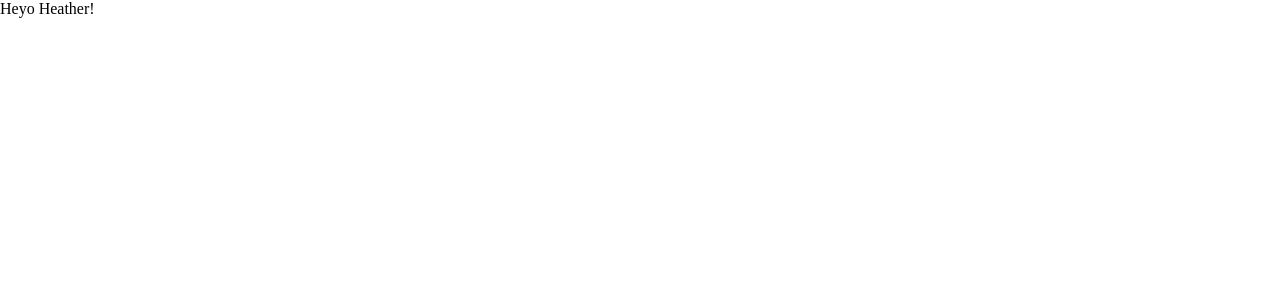
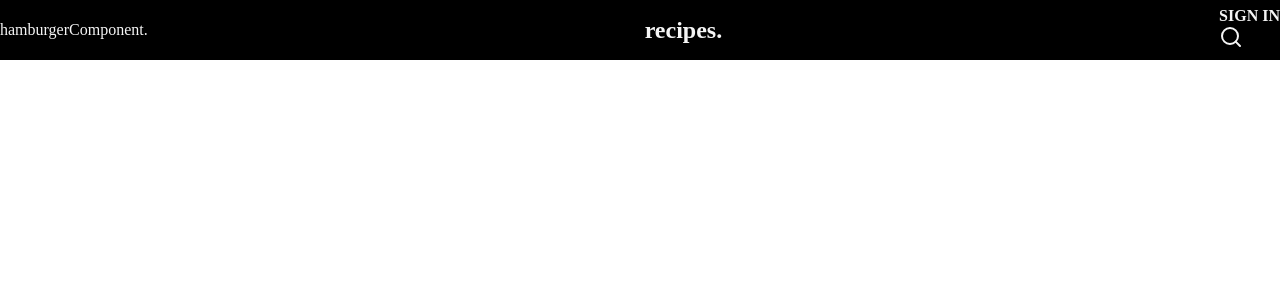
Before and after one commit to gnardinosaur/heatherFrontEnd, a React app: page / in a window 1280 px wide. Shown: the top 300 px of the page. Built offline with nearby package versions, Linux system fonts and the light colour scheme.

Commit message:
header started

```diff
--- a/App.js
+++ b/App.js
@@ -1,9 +1,10 @@
 import React from 'react';
 import './App.global.scss';
+import Header from './components/Header/index';
 
 function App() {
   return (
-    <div>Heyo Heather!</div>
+    <Header />
   );
 }
 
--- /dev/null
+++ b/components/header/index.js
@@ -0,0 +1,21 @@
+import React from 'react';
+import styles from './styles.scss';
+import { Search } from 'react-feather';
+
+
+function Header() {
+  return (
+    <div className="header">
+      <div>hamburgerComponent.</div>
+      <h2>recipes.</h2>
+      {/* position these two within their own div */}
+      <div>
+        <h4>SIGN IN</h4>
+        {/* style search icon --> https://github.com/feathericons/react-feather */}
+        <Search />
+      </div>
+    </div>
+  )
+};
+
+export default Header;
--- /dev/null
+++ b/components/header/styles.scss
@@ -0,0 +1,10 @@
+.header {
+  position: fixed;
+  background-color: black;
+  color: whitesmoke;
+  display: flex;
+  justify-content: space-between;
+  align-items: center;
+  height: 60px;
+  width: 100%;
+}
--- a/package.json
+++ b/package.json
@@ -34,6 +34,7 @@
   },
   "dependencies": {
     "react": "^17.0.1",
-    "react-dom": "^17.0.1"
+    "react-dom": "^17.0.1",
+    "react-feather": "^2.0.9"
   }
 }
```
Also changed, not shown: 1 other file (tests, documents, lock files or other folders).
